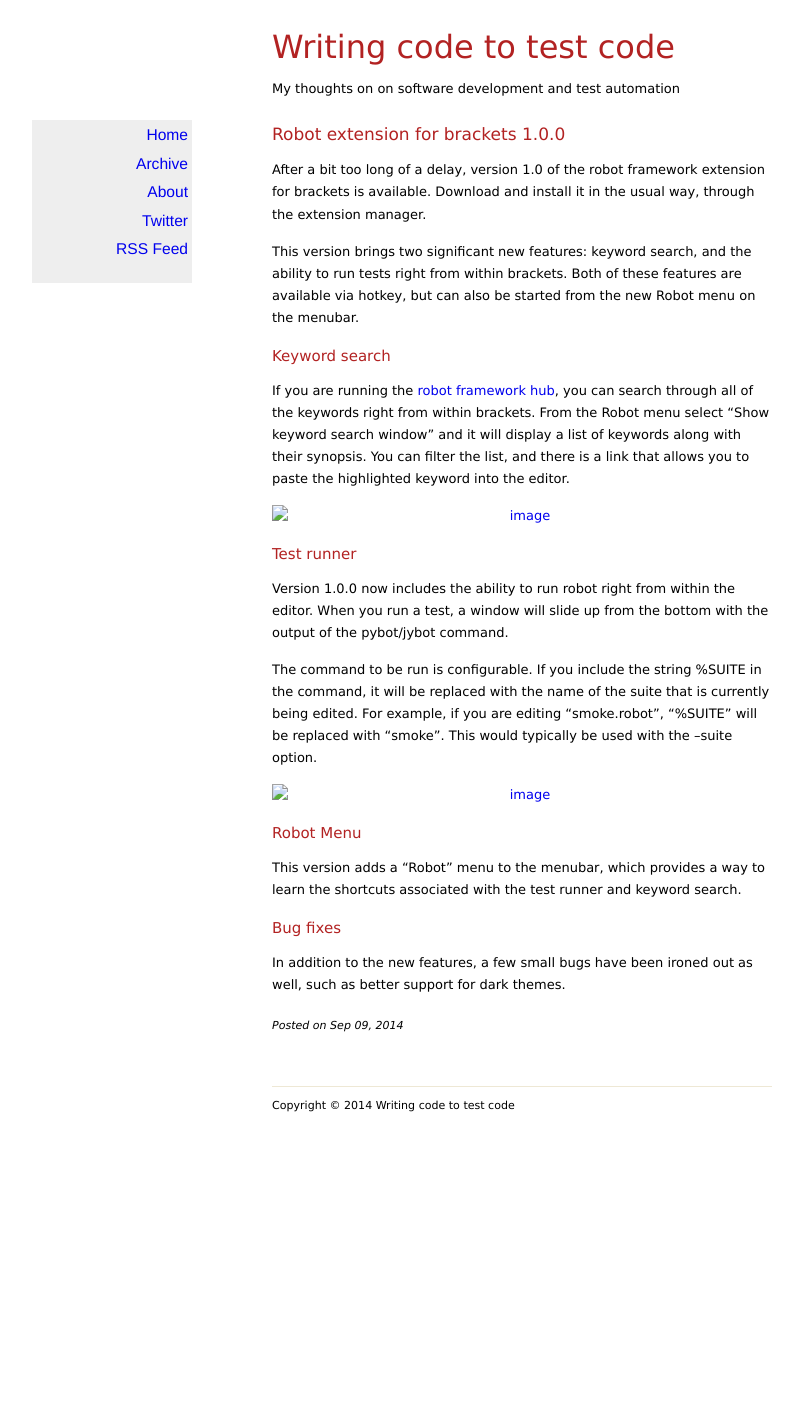
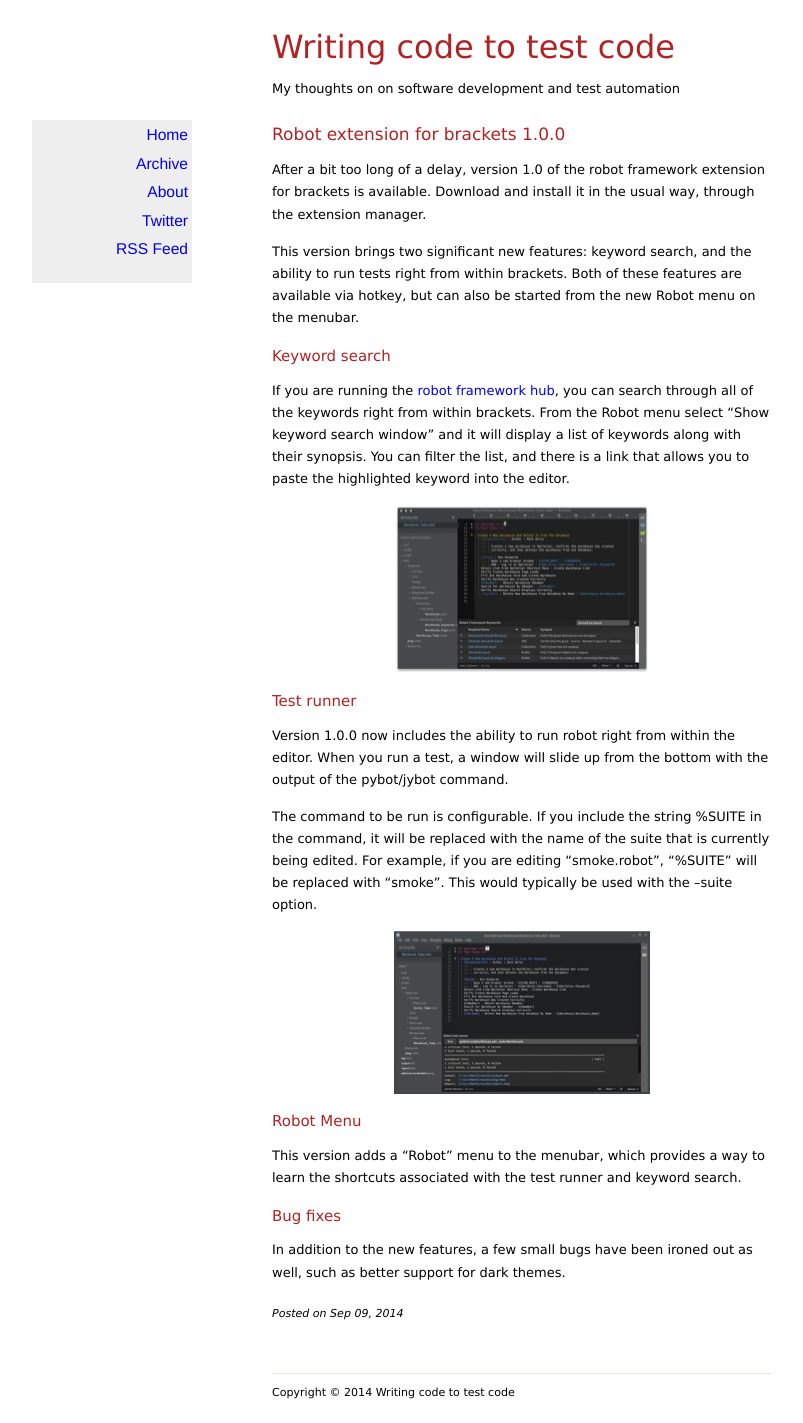
Before and after one commit to boakley/boakley.github.io, a Jekyll site: the page built from _posts/2014-09-09-robot-extension-1.0.0.md, in a window 1280 px wide. Shown: the whole page, without its empty margins (118-921 px from the left). Built offline with Jekyll 4.4.1, drawn with Linux system fonts in a browser that asks for light colours; nearby versions of some CDN libraries; before the commit the page ends 1135 px from its top, so only the background shows below that.

Commit message:
fixed (?) url of images

```diff
--- a/_posts/2014-09-09-robot-extension-1.0.0.md
+++ b/_posts/2014-09-09-robot-extension-1.0.0.md
@@ -22,7 +22,7 @@ will display a list of keywords along with their synopsis. You
 can filter the list, and there is a link that allows you to
 paste the highlighted keyword into the editor.
 
-[![image](assets/images/brackets-keyword-search_thumbnail.jpg)](assets/images/brackets-keyword-search.png)
+[![image]({{ site.url }}/assets/images/brackets-keyword-search_thumbnail.jpg)]({{ site.url }}/assets/images/brackets-keyword-search.png)
 
 ## Test runner
 
@@ -36,7 +36,7 @@ suite that is currently being edited. For example, if you are
 editing "smoke.robot", "%SUITE" will be replaced with "smoke". This
 would typically be used with the --suite option.
 
-[![image](assets/images/brackets-runner_thumbnail.jpg)](assets/images/brackets-runner.png)
+[![image]({{ site.url }}/assets/images/brackets-runner_thumbnail.jpg)]({{ site.url }}/assets/images/brackets-runner.png)
 
 ## Robot Menu
 
```
